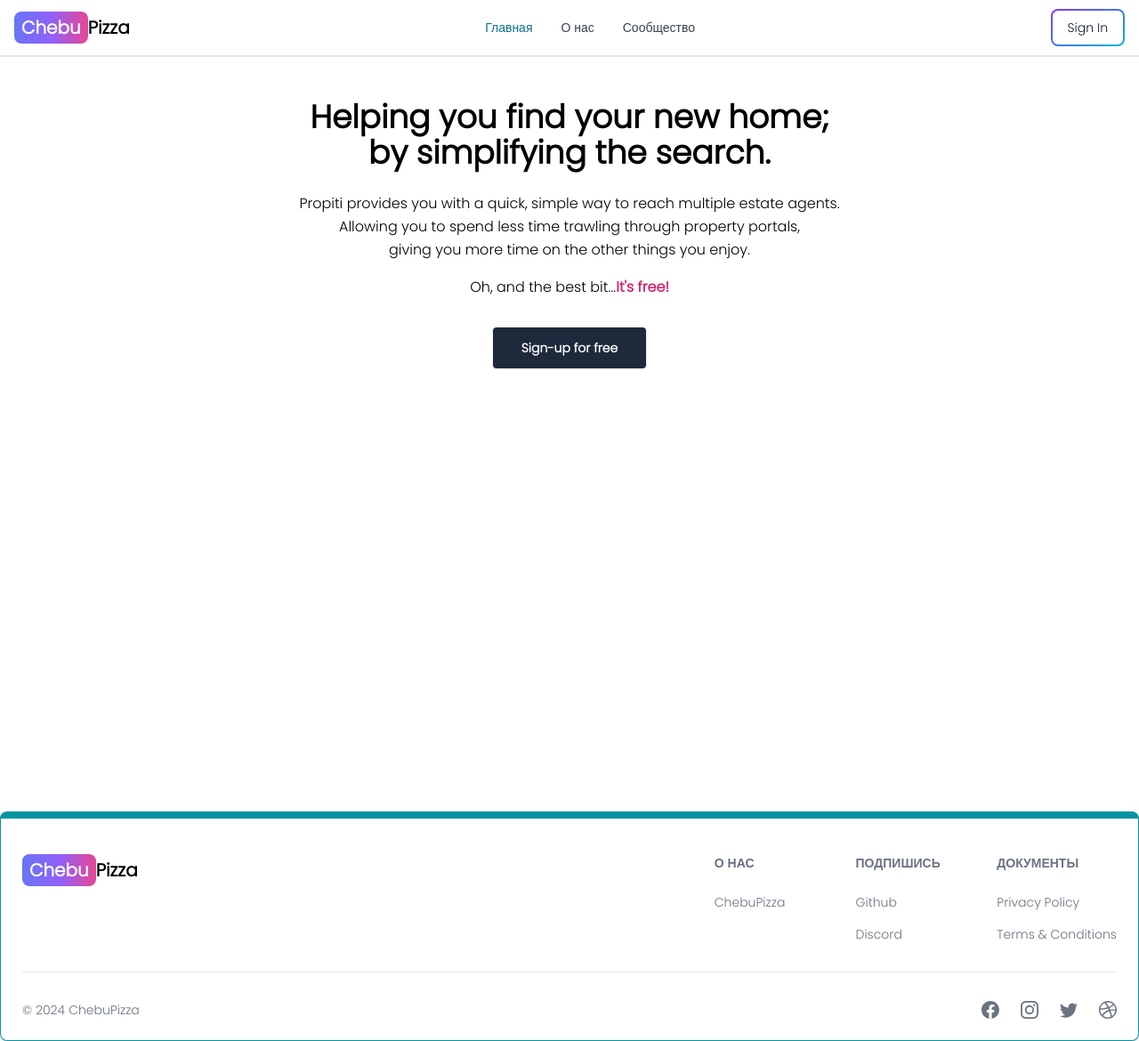
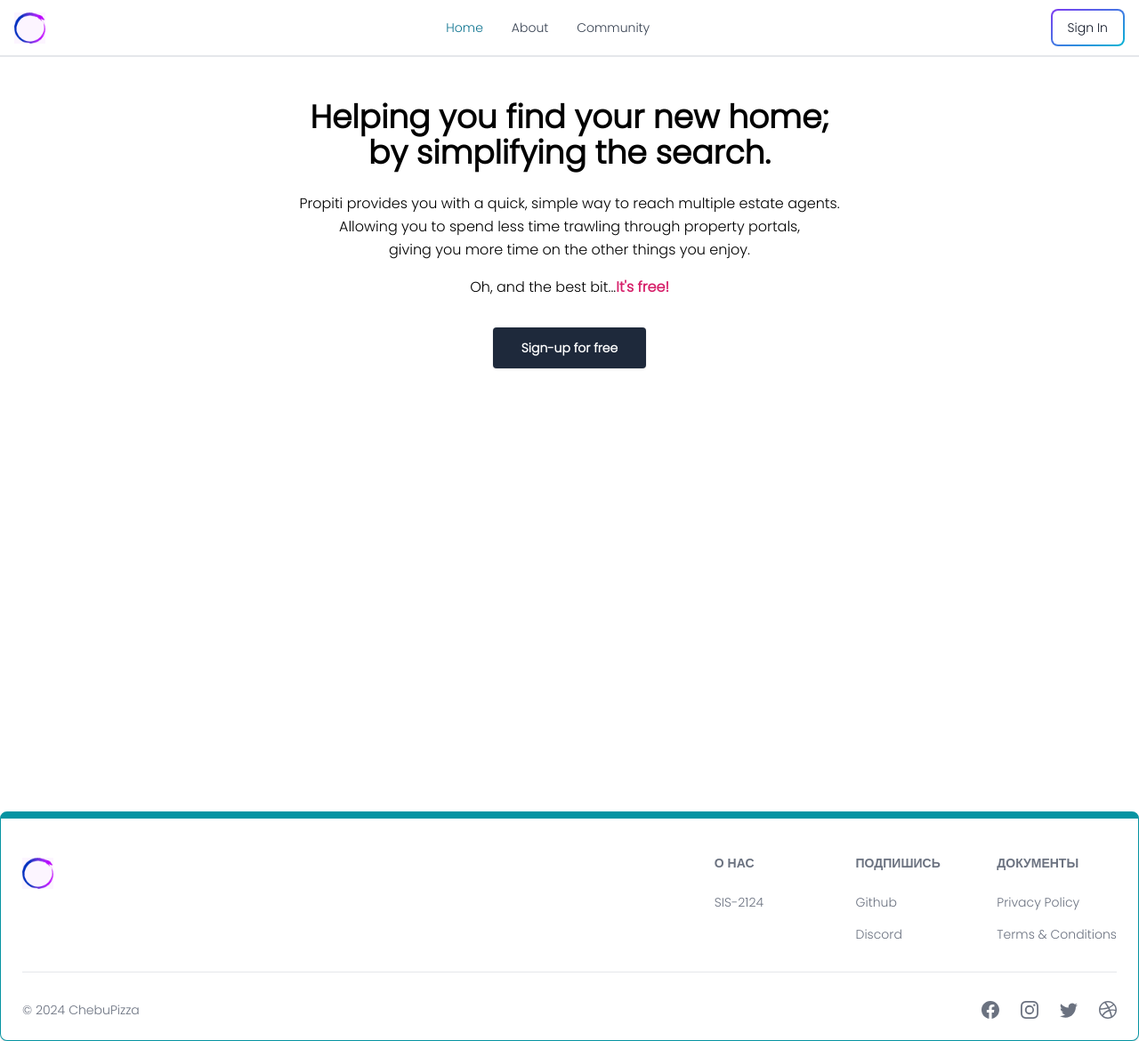
Before and after one commit to vtiposhnik/BlogApplication, a React (Vite) app in the folder client/: page / in a window 1280 px wide. Shown: the whole page at 89% size. Built offline with nearby package versions, Linux system fonts and the light colour scheme; no server answers.

Commit message:
last fixes

```diff
--- a/client/src/components/Footer.tsx
+++ b/client/src/components/Footer.tsx
@@ -11,10 +11,7 @@ export default function FooterCom() {
               to='/'
               className='self-center whitespace-nowrap text-lg sm:text-xl font-semibold dark:text-white'
             >
-              <span className='px-2 py-1 bg-gradient-to-r from-indigo-500 via-purple-500 to-pink-500 rounded-lg text-white'>
-                Chebu
-              </span>
-              Pizza
+              <img src="/icon.png" alt="" className='size-[35px]' />
             </Link>
           </div>
           <div className='grid grid-cols-2 gap-8 mt-4 sm:grid-cols-3 sm:gap-6'>
@@ -26,7 +23,7 @@ export default function FooterCom() {
                   target='_blank'
                   rel='noopener noreferrer'
                 >
-                  ChebuPizza
+                  SIS-2124
                 </Footer.Link>
               </Footer.LinkGroup>
             </div>
--- a/client/src/components/Header.tsx
+++ b/client/src/components/Header.tsx
@@ -14,10 +14,7 @@ export default function Header() {
                 to='/'
                 className='self-center whitespace-nowrap text-sm sm:text-xl font-semibold dark:text-white'
             >
-                <span className='px-2 py-1 bg-gradient-to-r from-indigo-500 via-purple-500 to-pink-500 rounded-lg text-white'>
-                    Chebu
-                </span>
-                Pizza
+                <img src="/icon.png" className="size-[35px]" alt="" />
             </Link>
 
             <div className='flex gap-2 md:order-2'>
@@ -31,13 +28,13 @@ export default function Header() {
                             }
                         >
                             <Dropdown.Header>
-                                <span className="block text-sm">Chebu Pizza</span>
+                                <span className="block text-sm">{}</span>
                                 <span className="block truncate text-sm font-medium"></span>
                             </Dropdown.Header>
-                            <Dropdown.Item><Link to='/dashboard'>Управление</Link></Dropdown.Item>
-                            <Dropdown.Item><Link to='/dashboard?tab=profile'>Профиль</Link></Dropdown.Item>
+                            <Dropdown.Item><Link to='/dashboard'>Dashboard</Link></Dropdown.Item>
+                            <Dropdown.Item><Link to='/dashboard?tab=profile'>Profile</Link></Dropdown.Item>
                             <Dropdown.Divider />
-                            <Dropdown.Item>Выйти</Dropdown.Item>
+                            <Dropdown.Item>Sign Out</Dropdown.Item>
                         </Dropdown>
                     </div>
                 ) : (
@@ -52,13 +49,13 @@ export default function Header() {
 
             <Navbar.Collapse>
                 <Navbar.Link active={path === '/'} as={'div'}>
-                    <Link to='/'>Главная</Link>
+                    <Link to='/'>Home</Link>
                 </Navbar.Link>
                 <Navbar.Link active={path === '/about'} as={'div'}>
-                    <Link to='/about'>О нас</Link>
+                    <Link to='/about'>About</Link>
                 </Navbar.Link>
                 <Navbar.Link active={path === '/posts'} as={'div'}>
-                    <Link to='/posts'>Сообщество</Link>
+                    <Link to='/posts'>Community</Link>
                 </Navbar.Link>
             </Navbar.Collapse>
         </Navbar>
--- a/client/src/index.css
+++ b/client/src/index.css
@@ -1,4 +1,5 @@
 @import url('https://fonts.googleapis.com/css2?family=Poppins:wght@300&display=swap');
+
 @tailwind base;
 @tailwind components;
 @tailwind utilities;
@@ -7,6 +8,8 @@ body {
   box-sizing: border-box;
   font-family: 'Poppins', sans-serif;
   margin: 0;
+
+  -webkit-font-smoothing: antialiased;
 }
 
 .error {
@@ -19,3 +22,5 @@ body {
   background: red;
   border-radius: 6px;
 }
+
+span.taller { transform: scaleY(1.1); }
--- a/client/vite.config.ts
+++ b/client/vite.config.ts
@@ -6,7 +6,7 @@ export default defineConfig({
   server: {
     proxy: {
       '/api': {
-        target: 'http://localhost:3307',
+        target: 'http://localhost:3333',
         secure: false
       }
     }
```
Also changed, not shown: client/src/pages/Posts.tsx (+3 -5 lines), client/public/icon.png (added), 1 other file (tests, documents, lock files or other folders).
